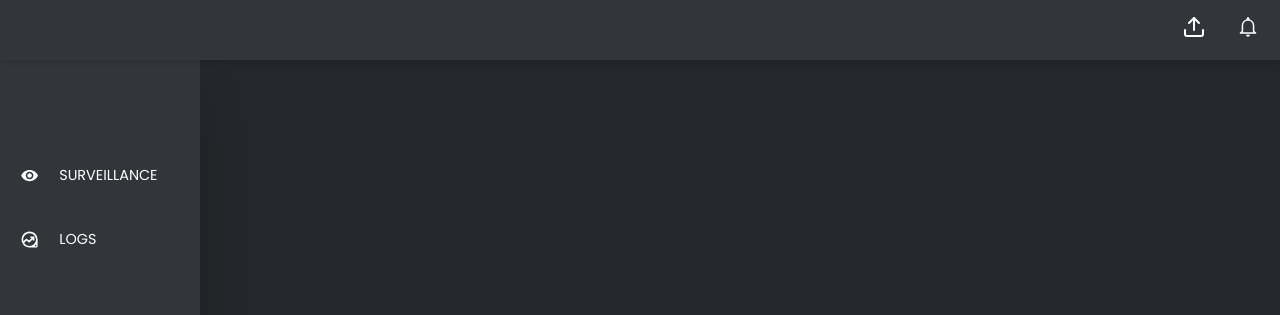
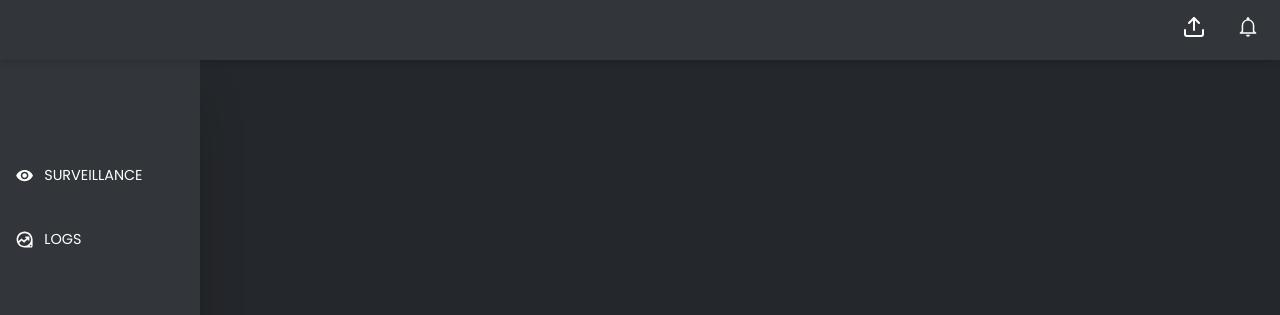
Before and after one commit to ezecodes/frame-fushion, a React (Vite) app: page /app in a window 1280 px wide. Shown: the top 315 px of the page. Built offline with nearby package versions, Linux system fonts and the light colour scheme.

Commit message:
adjust sidebar spacing

```diff
--- a/src/components/Sidebar.tsx
+++ b/src/components/Sidebar.tsx
@@ -22,7 +22,7 @@ function Sidebar() {
       <div>
       {
         links.map((link, idx) => (
-          <Link to={link.href} key={idx} className={`mb-3 hover:text-[white] pl-[20px] gap-x-[20px] text-[.90rem] py-[15px] flex uppercase font-[400] items-center text-[white] ${router.pathname === link.href ? "bg-raisinBlack" : ""} `}>
+          <Link to={link.href} key={idx} className={`mb-3 hover:text-[white] pl-[15px] gap-x-[10px] text-[.90rem] py-[15px] flex uppercase font-[400] items-center text-[white] ${router.pathname === link.href ? "bg-raisinBlack" : ""} `}>
             {link.icon}
             {link.name}
           </Link>
```
